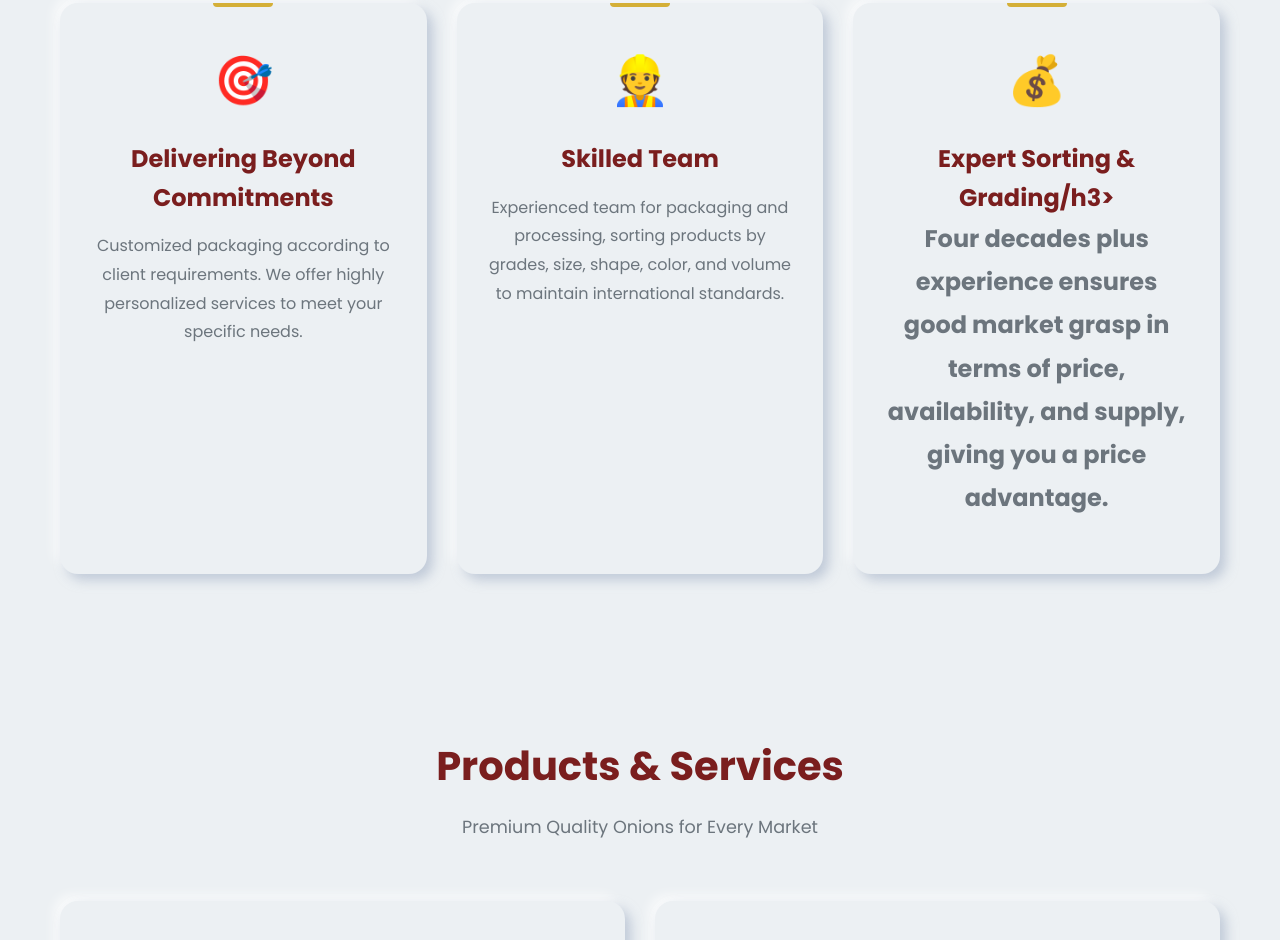
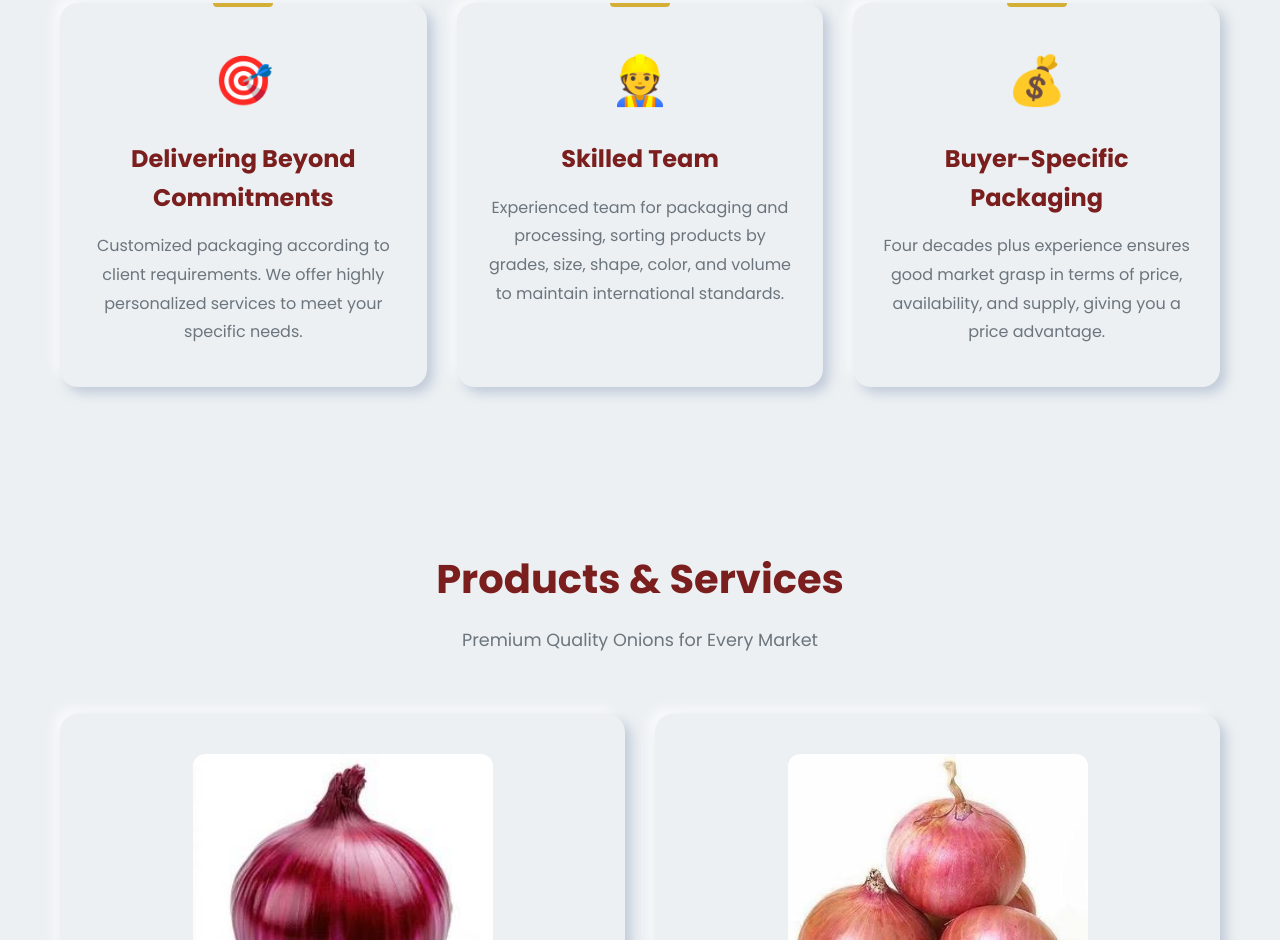
Before and after one commit to shreyas-2001/shravan-heda-onion-export, a plain HTML site: page index.html in a window 1280 px wide. Shown: the part 2864-3804 px from the top of the page. Drawn offline with Linux system fonts and the light colour scheme.

Commit message:
minor change

```diff
--- a/index.html
+++ b/index.html
@@ -155,7 +155,7 @@
                 </div>
                 <div class="feature-card">
                     <div class="feature-icon">💰</div>
-                    <h3>Expert Sorting & Grading/h3>
+                    <h3>Buyer-Specific Packaging</h3>
                     <p>Four decades plus experience ensures good market grasp in terms of price, availability, and supply, giving you a price advantage.</p>
                 </div>
             </div>
```
